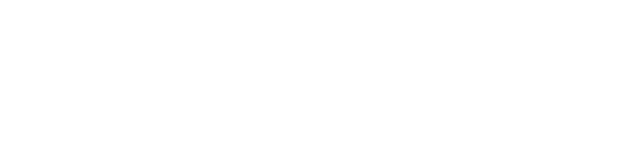
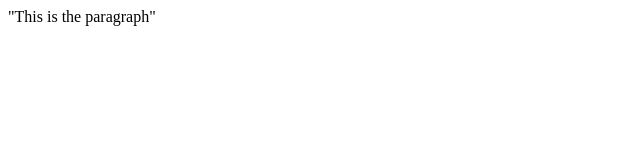
Before and after one commit to unknownfellow23/ProjectUpload, a plain HTML site: page index.html in a window 1280 px wide. Shown: the whole page, without its empty margins (0-640 px from the left). Drawn offline with Linux system fonts and the light colour scheme.

Commit message:
Update index.html
updating the paragraph

```diff
--- a/index.html
+++ b/index.html
@@ -1,4 +1,5 @@
 <html>
-	<p> </p>
-
+	<p>
+	"This is the paragraph"
+	</p>
 </html>
```
